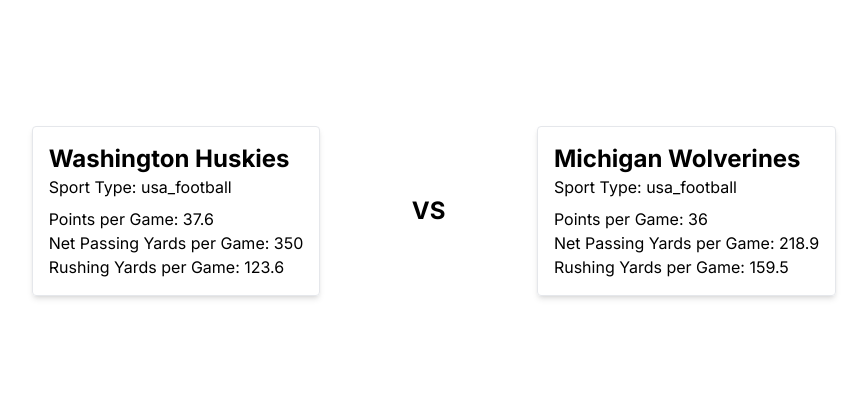
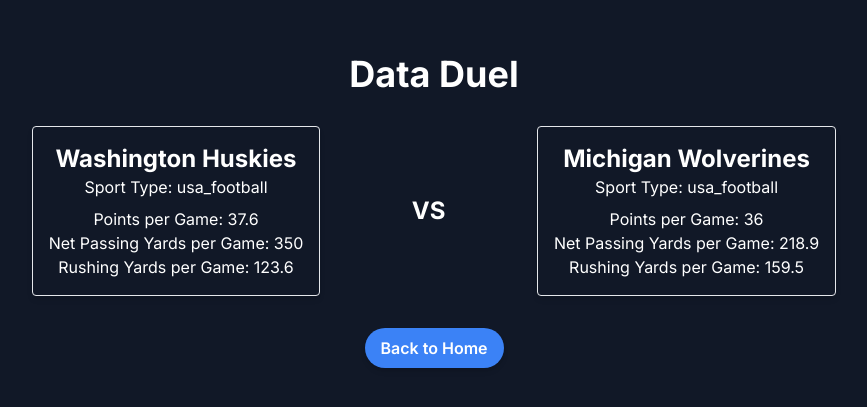
Before and after one commit to stevenahanson/verified, a Next.js app in the folder verified/: page /duel in a window 1280 px wide. Shown: the part 189-596 px from the top of the page, without its empty margins (206-1073 px from the left). Built offline with nearby package versions, Linux system fonts and the light colour scheme.

Commit message:
style duel page

```diff
--- a/verified/src/app/duel/page.tsx
+++ b/verified/src/app/duel/page.tsx
@@ -2,27 +2,45 @@
 
 import React, { useEffect, useState } from "react";
 import DataDuel from "../components/DataDuel";
+import Link from "next/link";
 
 const Duel = () => {
   const [teams, setTeams] = useState([]);
 
   useEffect(() => {
     const fetchTeams = async () => {
-      const response = await fetch("/teams.json");
-      const data = await response.json();
-      setTeams(data);
+      try {
+        const response = await fetch("/teams.json");
+        if (!response.ok) {
+          throw new Error("Network response was not ok");
+        }
+        const data = await response.json();
+        setTeams(data);
+      } catch (error) {
+        console.error("Failed to fetch teams:", error);
+      }
     };
 
     fetchTeams();
   }, []);
 
-  if (teams.length < 2) {
-    return <div>Loading...</div>;
-  }
-
   return (
-    <div className="min-h-screen flex flex-col items-center justify-center">
-      <DataDuel team1={teams[0]} team2={teams[1]} />
+    <div className="min-h-screen flex flex-col items-center justify-center bg-gray-900 text-white text-center">
+      <h1 className="text-4xl font-bold mb-8">Data Duel</h1>
+      {teams.length < 2 ? (
+        <div>Loading...</div>
+      ) : (
+        <>
+          <DataDuel team1={teams[0]} team2={teams[1]} />
+          <div className="mt-8">
+            <Link href="/">
+              <p className="bg-blue-500 hover:bg-blue-600 text-white font-semibold py-2 px-4 rounded-full shadow-md transition duration-300 cursor-pointer">
+                Back to Home
+              </p>
+            </Link>
+          </div>
+        </>
+      )}
     </div>
   );
 };
```
